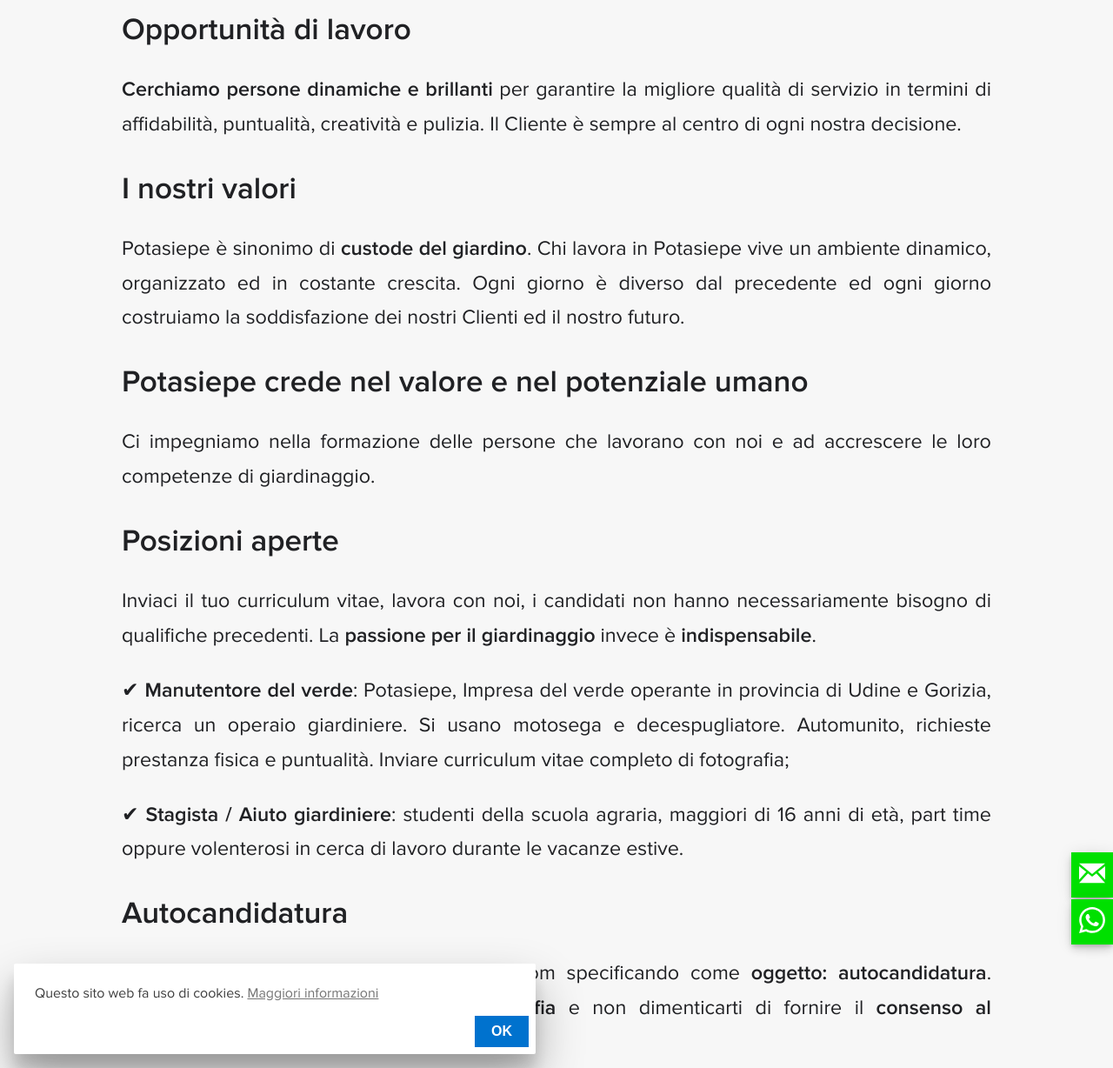
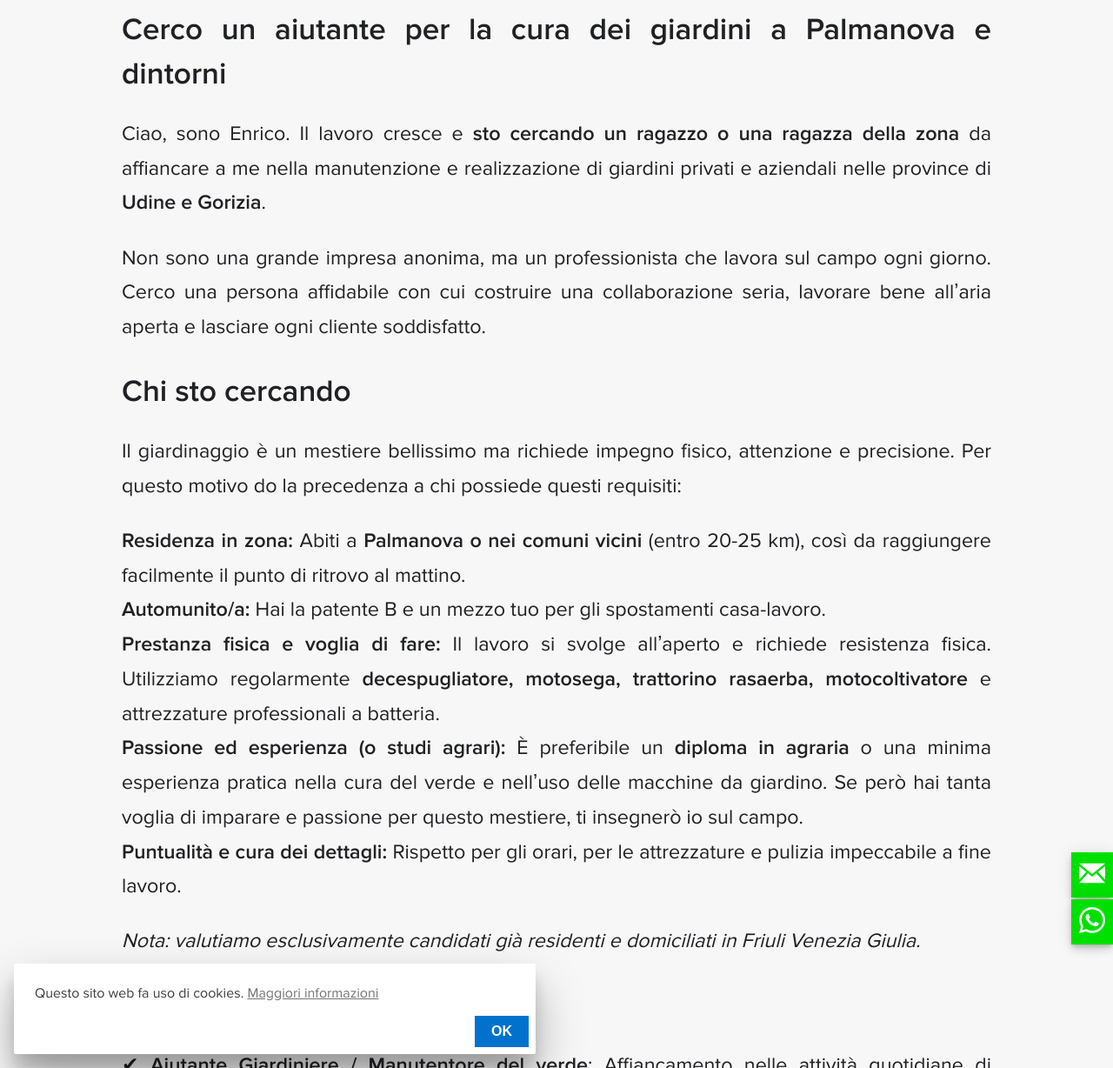
Before and after one commit to enricocaputo/enricocaputo.github.io, a Jekyll site: the page built from pages/lavoraconnoi.md, in a window 1280 px wide and 1400 px high, scrolled down 716 px. Shown: the part 172-1400 px from the top of the window at 87% size. Built offline with Jekyll 4.4.1, drawn with Linux system fonts in a browser that asks for light colours; some of the changed text lies outside the part shown.

Commit message:
lavora con me

```diff
--- a/pages/lavoraconnoi.md
+++ b/pages/lavoraconnoi.md
@@ -1,13 +1,13 @@
 ---
 layout: page
-title: Lavora con noi
-excerpt: "Impresa del verde operante in provincia di Udine ricerca un operaio giardiniere. Si usano motosega e decespugliatore. Automunito, prestanza fisica e puntualità."
+title: Lavora con me
+excerpt: "Cerco un aiutante giardiniere nella zona di Palmanova (UD). Richiesta passione per il verde, buona prestanza fisica, uso di decespugliatore e motosega, patente B."
 image: /img/lavoraconnoi.jpg
 webp: /img/webp/lavoraconnoi.webp
 permalink: /lavora-con-noi/
-last_modified_at: 2026-11-16T8:39
+last_modified_at: 2026-11-17T14:50:00+01:00
 ---
-# Lavora con noi
+# Lavora con me
 
 <div class="carousel">
 <picture>
@@ -17,44 +17,54 @@ last_modified_at: 2026-11-16T8:39
 </picture>
 </div>
 
-## Opportunità di lavoro
+## Cerco un aiutante per la cura dei giardini a Palmanova e dintorni
 
-**Cerchiamo persone dinamiche e brillanti** per garantire la migliore qualità di servizio in termini di affidabilità, puntualità, creatività e pulizia. Il Cliente è sempre al centro di ogni nostra decisione.
+Ciao, sono Enrico. Il lavoro cresce e **sto cercando un ragazzo o una ragazza della zona** da affiancare a me nella manutenzione e realizzazione di giardini privati e aziendali nelle province di **Udine e Gorizia**.
 
-## I nostri valori
+Non sono una grande impresa anonima, ma un professionista che lavora sul campo ogni giorno. Cerco una persona affidabile con cui costruire una collaborazione seria, lavorare bene all'aria aperta e lasciare ogni cliente soddisfatto.
 
-Potasiepe è sinonimo di **custode del giardino**. Chi lavora in Potasiepe vive un ambiente dinamico, organizzato ed in costante crescita. Ogni giorno è diverso dal precedente ed ogni giorno costruiamo la soddisfazione dei nostri Clienti ed il nostro futuro.
+## Chi sto cercando
 
-## Potasiepe crede nel valore e nel potenziale umano
+Il giardinaggio è un mestiere bellissimo ma richiede impegno fisico, attenzione e precisione. Per questo motivo do la precedenza a chi possiede questi requisiti:
 
-Ci impegniamo nella formazione delle persone che lavorano con noi e ad accrescere le loro competenze di giardinaggio.
+* **Residenza in zona:** Abiti a **Palmanova o nei comuni vicini** (entro 20-25 km), così da raggiungere facilmente il punto di ritrovo al mattino.
+* **Automunito/a:** Hai la patente B e un mezzo tuo per gli spostamenti casa-lavoro.
+* **Prestanza fisica e voglia di fare:** Il lavoro si svolge all'aperto e richiede resistenza fisica. Utilizziamo regolarmente **decespugliatore, motosega, trattorino rasaerba, motocoltivatore** e attrezzature professionali a batteria.
+* **Passione ed esperienza (o studi agrari):** È preferibile un **diploma in agraria** o una minima esperienza pratica nella cura del verde e nell'uso delle macchine da giardino. Se però hai tanta voglia di imparare e passione per questo mestiere, ti insegnerò io sul campo.
+* **Puntualità e cura dei dettagli:** Rispetto per gli orari, per le attrezzature e pulizia impeccabile a fine lavoro.
+
+*Nota: valutiamo esclusivamente candidati già residenti e domiciliati in Friuli Venezia Giulia.*
 
 ## Posizioni aperte
 
-Inviaci il tuo curriculum vitae, lavora con noi, i candidati non hanno necessariamente bisogno di qualifiche precedenti. La **passione per il giardinaggio** invece è **indispensabile**.
+✔ **Aiutante Giardiniere / Manutentore del verde**: Affiancamento nelle attività quotidiane di potatura siepi, sfalcio erba, rigenerazione prati, pulizia terreni e piccoli impianti di irrigazione.
 
-&#10004; **Manutentore del verde**: Potasiepe, Impresa del verde operante in provincia di Udine e Gorizia, ricerca un operaio giardiniere. Si usano motosega e decespugliatore. Automunito, richieste prestanza fisica e puntualità. Inviare curriculum vitae completo di fotografia;
+✔ **Stagista / Collaborazione stagionale**: Cerco anche studenti di **scuole agrarie** (maggiori di 16 anni) interessati a uno stage formativo o a un lavoro part-time / estivo per fare esperienza pratica sul campo.
 
-&#10004; **Stagista / Aiuto giardiniere**: studenti della scuola agraria, maggiori di 16 anni di età, part time oppure volenterosi in cerca di lavoro durante le vacanze estive.
+## Come candidarsi
 
-## Autocandidatura
+Se ti rispecchi in questa descrizione e hai voglia di metterti in gioco, mi farebbe davvero piacere conoscerti.
 
-**Invia una mail** a giardiniere @ potasiepe.com specificando come **oggetto: autocandidatura**. Allega il tuo **curriculum vitae**, una **fotografia** e non dimenticarti di fornire il **consenso al trattamento dei dati personali**.
+1. **Invia una mail** a **giardiniere@potasiepe.com** con oggetto: **Candidatura Aiutante Giardiniere - [Tuo Nome e Comune]**.
+2. Allega il tuo **Curriculum Vitae** aggiornato (meglio se con foto) e raccontami in due righe che esperienza hai con le attrezzature da giardino e dove abiti.
+3. Ricorda di inserire nel CV l'autorizzazione al trattamento dei dati personali (GDPR).
+
+In alternativa, per una prima chiacchierata conoscitiva veloce, puoi scrivermi anche su **WhatsApp al 388 9005888** presentandoti brevemente.
 
 <script type="application/ld+json">
    {
      "@context" : "https://schema.org/",
      "@type" : "JobPosting",
-     "title" : "Operaio Giardiniere",
-     "description" : "<p>Impresa del verde operante in provincia di Udine ricerca un operaio giardiniere. Si usano motosega e decespugliatore. Automunito, prestanza fisica e puntualità.</p>",
+     "title" : "Aiutante Giardiniere / Manutentore del Verde",
+     "description" : "<p>Cerco un ragazzo o una ragazza residente vicino a Palmanova (UD) come aiutante giardiniere. Richiesta passione per il verde, buona prestanza fisica e utilizzo di attrezzi come decespugliatore, motosega, trattorino rasaerba e motocoltivatore. Preferibile diploma in agraria o minima esperienza. Patente B e automunito.</p>",
      "identifier": {
        "@type": "PropertyValue",
-       "name": "Google",
-       "value": "1234567"
+       "name": "Potasiepe",
+       "value": "POTASIEPE-2026-01"
      },
-     "datePosted" : "2023-01-01",
-     "validThrough" : "2023-12-31",
-     "employmentType" : "CONTRACTOR",
+     "datePosted" : "2026-11-17",
+     "validThrough" : "2027-06-30",
+     "employmentType" : ["FULL_TIME", "PART_TIME"],
      "hiringOrganization" : {
        "@type" : "Organization",
        "name" : "Potasiepe",
```
Also changed, not shown: other parts of pages/lavoraconnoi.md (+15 -6 lines).
